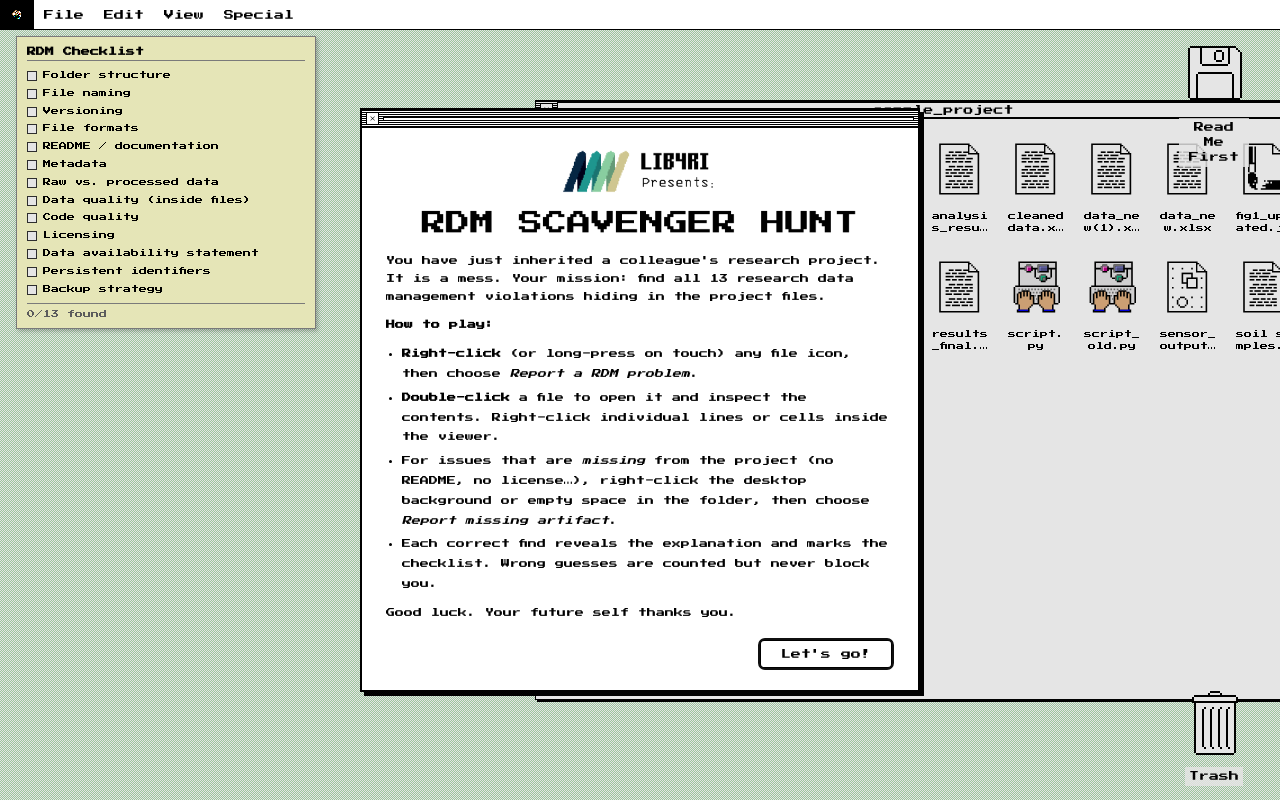
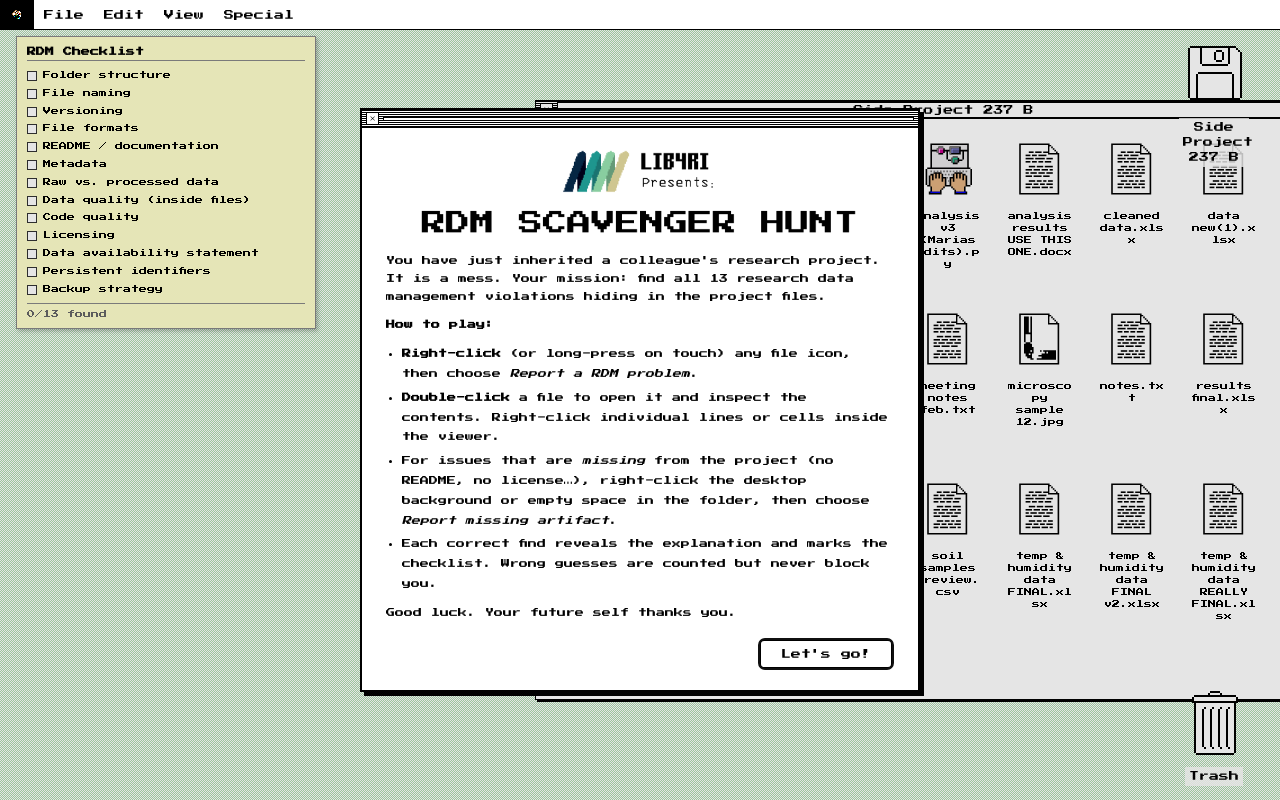
Before and after one commit to chasenunez/RDM_CLASSIC, a React (Vite) app: page / in a window 1280 px wide. Built offline with nearby package versions, Linux system fonts and the light colour scheme.

Commit message:
making small bug fixes related to the ui and the aes, specifically fixing the file labela dn sizes and spacing so that the file labels are read clearly

```diff
--- a/src/GameContext.tsx
+++ b/src/GameContext.tsx
@@ -33,7 +33,7 @@ const DEFAULT_STATE: PersistedState = {
     // Project folder window — open by default, positioned slightly right of center
     {
       id: 'project-folder',
-      title: 'sample_project',
+      title: 'Side Project 237 B',
       viewerType: 'folder',
       x: 535,
       y: 80,
--- a/src/components/Desktop.tsx
+++ b/src/components/Desktop.tsx
@@ -109,7 +109,7 @@ export function Desktop() {
       type: 'OPEN_WINDOW',
       window: {
         id: 'project-folder',
-        title: 'sample_project',
+        title: 'Side Project 237 B',
         viewerType: 'folder',
         x: 420,
         y: 30,
@@ -152,7 +152,7 @@ export function Desktop() {
           alt=""
           draggable={false}
         />
-        <span className="desktop-icon__label">Read Me First</span>
+        <span className="desktop-icon__label">Side Project 237 B</span>
       </div>
 
       {/* Trash — bottom-right desktop icon */}
--- a/src/data/file-tree.json
+++ b/src/data/file-tree.json
@@ -46,7 +46,7 @@
   },
   {
     "path": "sample_project/analysis_results_USE THIS ONE.docx",
-    "name": "analysis_results_USE THIS ONE.docx",
+    "name": "analysis results USE THIS ONE.docx",
     "type": "file",
     "size": 36989,
     "mimeGuess": "application/vnd.openxmlformats-officedocument.wordprocessingml.document",
@@ -64,7 +64,7 @@
   },
   {
     "path": "sample_project/data_new(1).xlsx",
-    "name": "data_new(1).xlsx",
+    "name": "data new(1).xlsx",
     "type": "file",
     "size": 5291,
     "mimeGuess": "application/vnd.openxmlformats-officedocument.spreadsheetml.sheet",
@@ -82,7 +82,7 @@
   },
   {
     "path": "sample_project/fig1_updated.jpg",
-    "name": "fig1_updated.jpg",
+    "name": "fig1 updated.jpg",
     "type": "file",
     "size": 18313,
     "mimeGuess": "image/jpeg",
@@ -100,7 +100,7 @@
   },
   {
     "path": "sample_project/manuscript_draft_v2_JK comments.docx",
-    "name": "manuscript_draft_v2_JK comments.docx",
+    "name": "manuscript draft v2 JK comments.docx",
     "type": "file",
     "size": 37007,
     "mimeGuess": "application/vnd.openxmlformats-officedocument.wordprocessingml.document",
@@ -109,7 +109,7 @@
   },
   {
     "path": "sample_project/meeting_notes_feb.txt",
-    "name": "meeting_notes_feb.txt",
+    "name": "meeting notes feb.txt",
     "type": "file",
     "size": 160,
     "mimeGuess": "text/plain",
@@ -118,7 +118,7 @@
   },
   {
     "path": "sample_project/microscopy_sample_12.jpg",
-    "name": "microscopy_sample_12.jpg",
+    "name": "microscopy sample 12.jpg",
     "type": "file",
     "size": 22275,
     "mimeGuess": "image/jpeg",
@@ -136,7 +136,7 @@
   },
   {
     "path": "sample_project/results_final.xlsx",
-    "name": "results_final.xlsx",
+    "name": "results final.xlsx",
     "type": "file",
     "size": 5010,
     "mimeGuess": "application/vnd.openxmlformats-officedocument.spreadsheetml.sheet",
@@ -154,7 +154,7 @@
   },
   {
     "path": "sample_project/script_old.py",
-    "name": "script_old.py",
+    "name": "script old.py",
     "type": "file",
     "size": 143,
     "mimeGuess": "text/x-python",
@@ -163,7 +163,7 @@
   },
   {
     "path": "sample_project/sensor_output.dat",
-    "name": "sensor_output.dat",
+    "name": "sensor output.dat",
     "type": "file",
     "size": 360,
     "mimeGuess": "application/octet-stream",
@@ -181,7 +181,7 @@
   },
   {
     "path": "sample_project/soil_samples_preview.csv",
-    "name": "soil_samples_preview.csv",
+    "name": "soil samples preview.csv",
     "type": "file",
     "size": 402,
     "mimeGuess": "text/csv",
@@ -190,7 +190,7 @@
   },
   {
     "path": "sample_project/temp&humidity_data_FINAL.xlsx",
-    "name": "temp&humidity_data_FINAL.xlsx",
+    "name": "temp & humidity data FINAL.xlsx",
     "type": "file",
     "size": 6450,
     "mimeGuess": "application/vnd.openxmlformats-officedocument.spreadsheetml.sheet",
@@ -199,7 +199,7 @@
   },
   {
     "path": "sample_project/temp&humidity_data_FINAL_v2.xlsx",
-    "name": "temp&humidity_data_FINAL_v2.xlsx",
+    "name": "temp & humidity data FINAL v2.xlsx",
     "type": "file",
     "size": 6448,
     "mimeGuess": "application/vnd.openxmlformats-officedocument.spreadsheetml.sheet",
@@ -208,7 +208,7 @@
   },
   {
     "path": "sample_project/temp&humidity_data_REALLY FINAL.xlsx",
-    "name": "temp&humidity_data_REALLY FINAL.xlsx",
+    "name": "temp & humidity data REALLY FINAL.xlsx",
     "type": "file",
     "size": 6625,
     "mimeGuess": "application/vnd.openxmlformats-officedocument.spreadsheetml.sheet",
--- a/src/styles/mac.css
+++ b/src/styles/mac.css
@@ -63,7 +63,7 @@
   margin-top: 4px;
   padding: 1px 3px;
   max-width: 70px;
-  word-break: break-word;
+  word-break: normal;
   line-height: 1.5;
   border: 1px solid transparent;
 }
@@ -687,16 +687,13 @@
   font-size: 8px;
   text-align: center;
   margin-top: 4px;
-  word-break: break-all;
+  word-break: normal;
+  overflow-wrap: break-word;
   line-height: 1.5;
   color: #000000;
   /* Mac OS style: label has white background with 1px black border when selected */
   padding: 1px 2px;
   max-width: 70px;
-  overflow: hidden;
-  display: -webkit-box;
-  -webkit-line-clamp: 2;
-  -webkit-box-orient: vertical;
 }
 
 .file-icon.selected .file-icon__label {
@@ -710,7 +707,7 @@
   display: flex;
   flex-wrap: wrap;
   align-content: flex-start;
-  gap: 4px;
+  gap: 20px;
   padding: 8px;
   min-height: 100%;
 }
```
